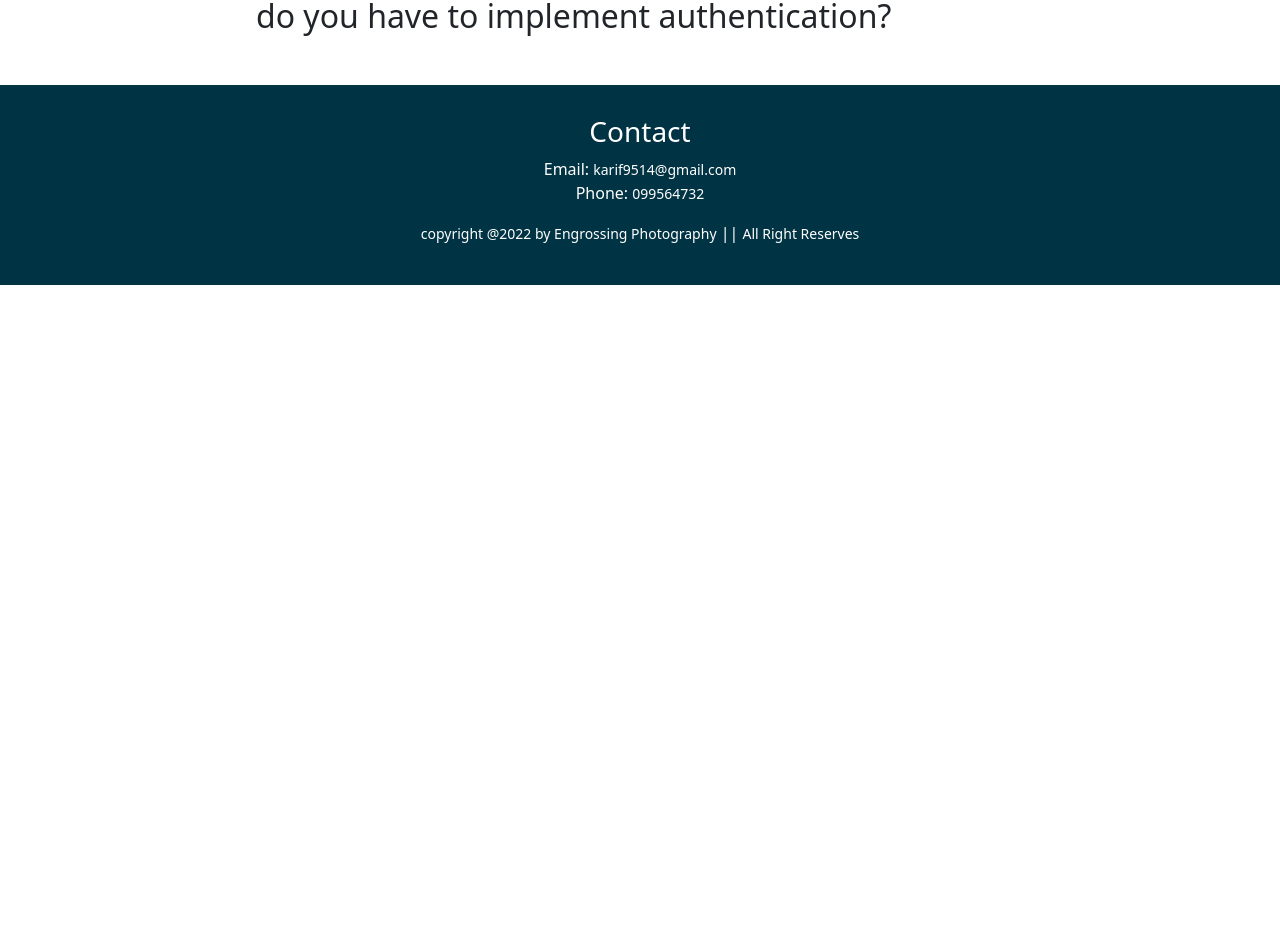
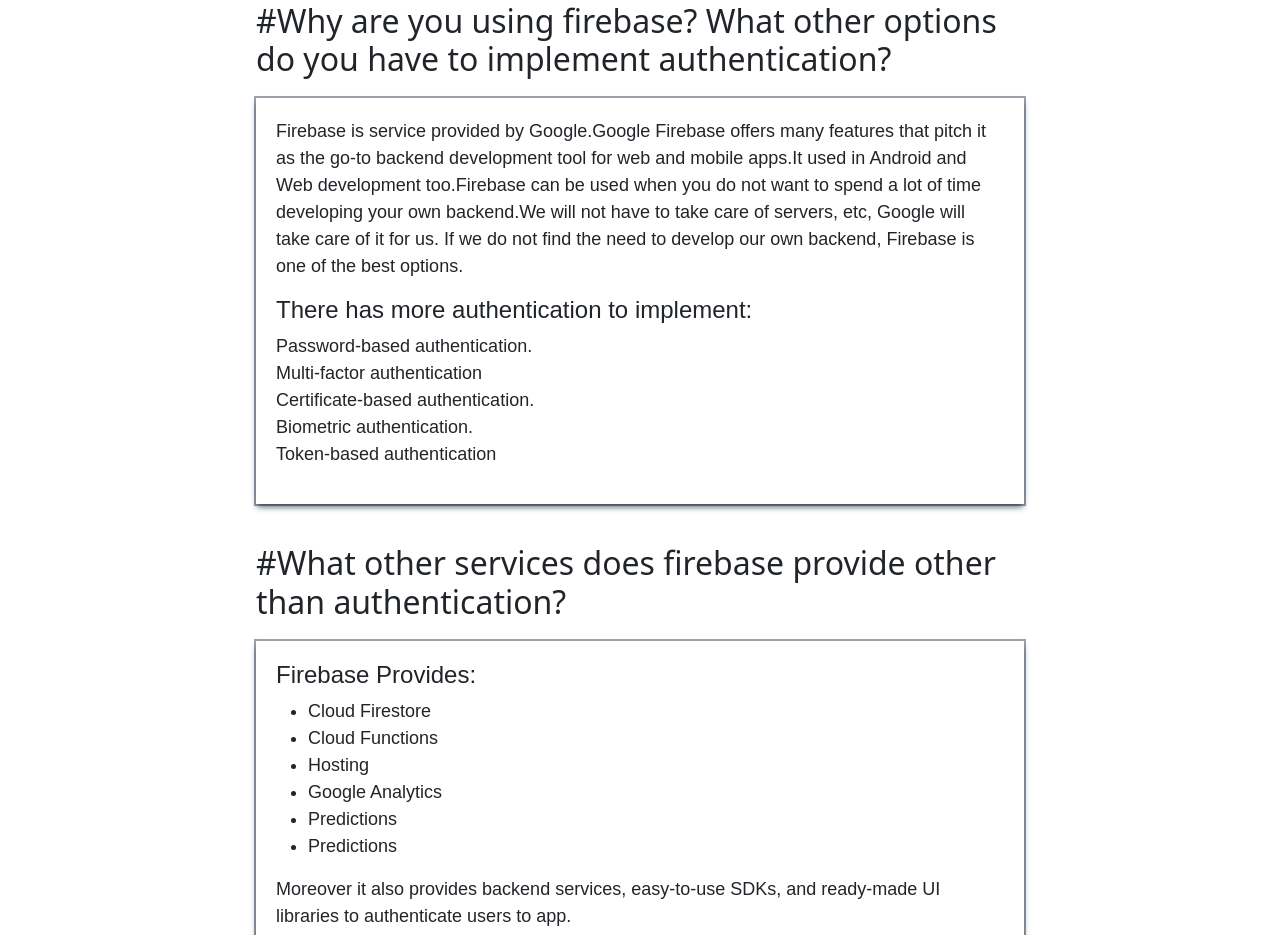
Before and after one commit to arifraj199/raz-photography, a React (Create React App) app: page /blog in a window 1280 px wide. Shown: the part 577-1512 px from the top of the page. Before the commit the page ends 862 px from the top, so only its background shows below. Built offline with nearby package versions, Linux system fonts and the light colour scheme; no server answers.

Commit message:
all questions added

```diff
--- a/src/Pages/Blog/Blog.css
+++ b/src/Pages/Blog/Blog.css
@@ -2,15 +2,18 @@
     width: 60%;
     height: 100%;
     margin: 50px auto ;
-
 }
-.question{
+.question-one{
     display: flex;
     justify-content: center;
+}
+.question-one,.question-two,.question-three{
+    box-shadow: rgba(6, 24, 44, 0.4) 0px 0px 0px 2px, rgba(6, 24, 44, 0.65) 0px 4px 6px -1px, rgba(255, 255, 255, 0.08) 0px 1px 0px inset;
+    margin-bottom: 40px;
+    padding: 20px;
     margin-top: 20px;
-    padding: 20px;
 }
-.question span{
+.question-one,.question-two,.question-three span{
     font-size: 18px;
     font-family: Arial, Helvetica, sans-serif;
 }
--- a/src/Pages/Blog/Blog.js
+++ b/src/Pages/Blog/Blog.js
@@ -1,7 +1,7 @@
 import React from "react";
 import { Accordion } from "react-bootstrap";
 import Footer from "../Shared/Footer/Footer";
-import './Blog.css';
+import "./Blog.css";
 
 const Blog = () => {
   return (
@@ -9,23 +9,96 @@
       <div className="questions">
         <div>
           <h2>#Difference between Authorization and Authentication</h2>
-                <div className="question">
+          <div className="question-one">
             <p>
               <h4>Authorization</h4> <br />
-                        <span>i) Authorization determines whether you are authorized to access the resources.</span> <br />
-                        <span>ii) It is the process of verifying whether access is allowed or not.</span><br />
-                        <span>iii) It determines what user can and cannot access.</span><br />
-                        <span>iv) Authentication factors required for authorization may vary, depending on the security level.</span>
+              <span>
+                i) Authorization determines whether you are authorized to access
+                the resources.
+              </span>{" "}
+              <br />
+              <span>
+                ii) It is the process of verifying whether access is allowed or
+                not.
+              </span>
+              <br />
+              <span>iii) It determines what user can and cannot access.</span>
+              <br />
+              <span>
+                iv) Authentication factors required for authorization may vary,
+                depending on the security level.
+              </span>
             </p>
             <p>
               <h4>Authentication</h4> <br />
-                        <span>i) Authentication confirms your identity to grant access to the system.</span><br />
-                        <span>ii) It is the process of validating user credentials to gain user access.</span><br />
-                        <span>iii) It determines whether user is what he claims to be.</span><br />
-                        <span>iv) Authentication usually requires a username and a password.</span>
+              <span>
+                i) Authentication confirms your identity to grant access to the
+                system.
+              </span>
+              <br />
+              <span>
+                ii) It is the process of validating user credentials to gain
+                user access.
+              </span>
+              <br />
+              <span>
+                iii) It determines whether user is what he claims to be.
+              </span>
+              <br />
+              <span>
+                iv) Authentication usually requires a username and a password.
+              </span>
             </p>
           </div>
-                <h2>#Why are you using firebase? What other options do you have to implement authentication?</h2>
+
+          <h2>
+            #Why are you using firebase? What other options do you have to
+            implement authentication?
+          </h2>
+          <div className="question-two">
+            <p>
+              <span>
+                Firebase is service provided by Google.Google Firebase offers
+                many features that pitch it as the go-to backend development
+                tool for web and mobile apps.It used in Android and Web
+                development too.Firebase can be used when you do not want to
+                spend a lot of time developing your own backend.We will not have
+                to take care of servers, etc, Google will take care of it for
+                us. If we do not find the need to develop our own backend,
+                Firebase is one of the best options.
+              </span>
+            </p>
+            <p>
+              <h4>There has more authentication to implement:</h4>
+              <span>Password-based authentication. </span>
+              <br />
+              <span>Multi-factor authentication</span>
+              <br />
+              <span>Certificate-based authentication. </span>
+              <br />
+              <span>Biometric authentication.</span>
+              <br />
+              <span>Token-based authentication</span>
+            </p>
+          </div>
+
+          <h2>#What other services does firebase provide other than authentication?</h2>
+          <div className="question-three">
+            <p>
+                <span>
+                <h4>Firebase Provides:</h4>
+                <ul>
+                    <li>Cloud Firestore</li>
+                    <li>Cloud Functions</li>
+                    <li>Hosting</li>
+                    <li>Google Analytics</li>
+                    <li>Predictions</li>
+                    <li>Predictions</li>
+                </ul>
+                Moreover it also provides backend services, easy-to-use SDKs, and ready-made UI libraries to authenticate users to app.
+                </span>
+            </p>
+          </div>
         </div>
       </div>
     </div>
```
Lines whose indentation alone changed are shown as unchanged.
